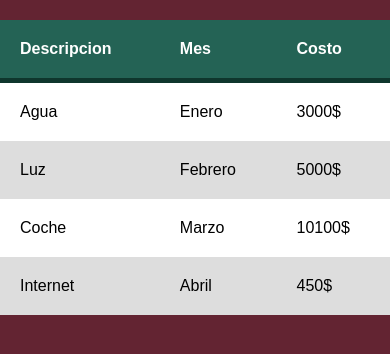
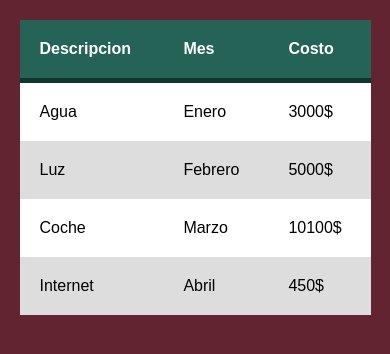
Before and after one commit to KennyRamosA/Tabla-Htmls---Css, a plain HTML site: page index.html in a window 390 px wide. Drawn offline with Linux system fonts and the light colour scheme.

Commit message:
Change on @media

```diff
--- a/style.css
+++ b/style.css
@@ -48,15 +48,15 @@ tr:hover td {
   color: #fff;
 }
 
-@media (max-width: 760px) {
+@media screen and (max-width: 760px) {
   body {
     height: 100%;
   }
 
   .container {
-    height: 100%;
+    width: 90%;
+    height: 90%;
     padding: 20px 0;
-    height: 90%;
     margin: auto;
   }
 }
```
